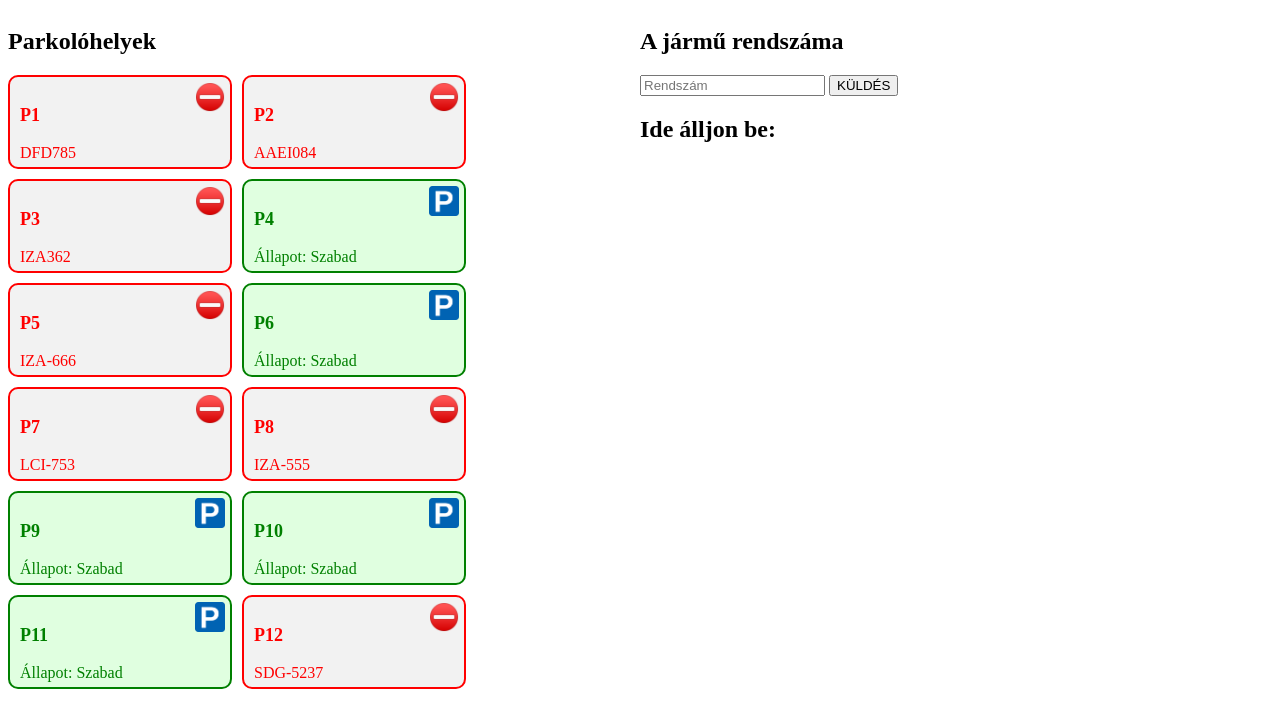
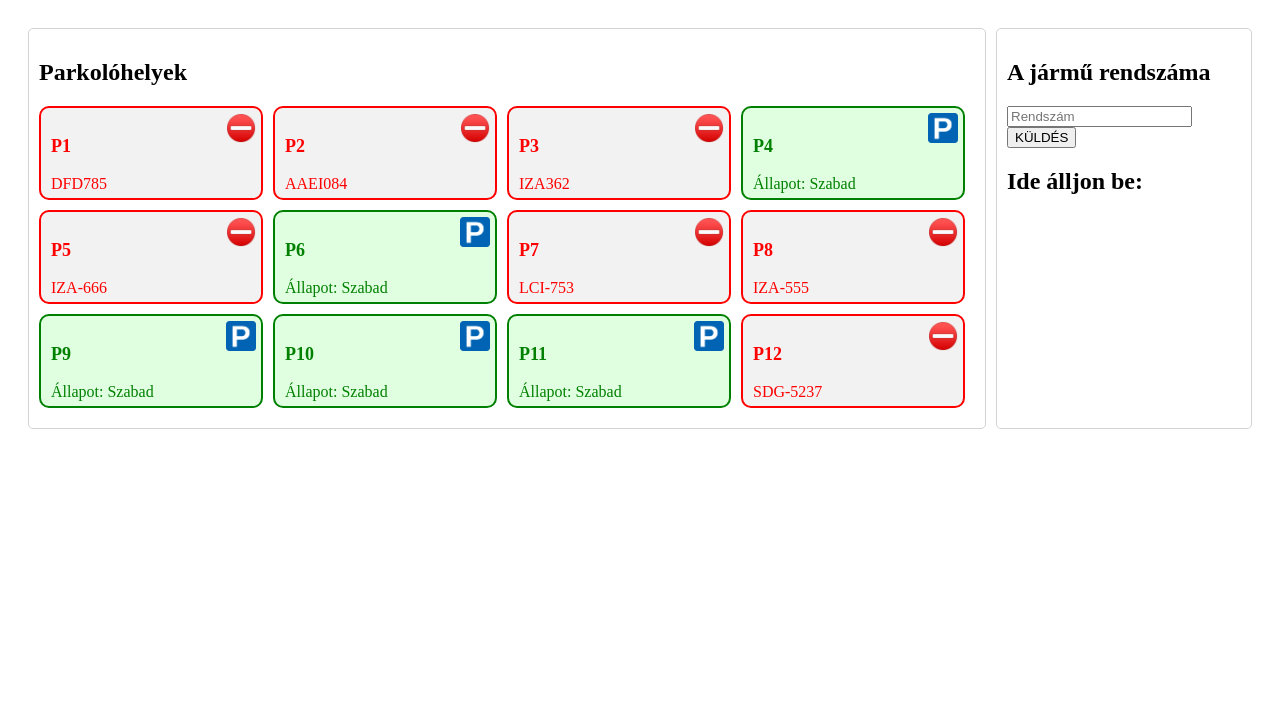
Before and after one commit to kobanya/Parkolohaz_Flask, a Flask app: page / in a window 1280 px wide. Shown: the top 728 px of the page. Run offline with Flask 3, Linux system fonts and the light colour scheme.

Commit message:
A két konténer áthelyezése és arányainak beállítása 20:80%

```diff
--- a/templates/index.html
+++ b/templates/index.html
@@ -6,42 +6,76 @@
     <title>Parkolóház</title>
     <style>
         /* CSS stílusok itt */
+        .container {
+            display: flex;
+            justify-content: space-between;
+            padding: 20px;
+        }
+        .container {
+        display: flex;
+        flex-direction: row; /* Alapértelmezett irány (vízszintes) */
+        }
+
+        .container > div:first-child {
+         flex: 8; /* A bal konténer 70% szélességet kap */
+        }
+
+        .container > div:last-child {
+         flex: 2; /* A jobb konténer 30% szélességet kap */
+        }
+
+        /* Stílus a bal oldali tartalomhoz */
+        .bal_oldal {
+            flex: 1;
+            padding: 10px;
+            border: 1px solid lightgray;
+            border-radius: 5px;
+            margin-right: 10px;
+        }
+
+        /* Stílus a jobb oldali tartalomhoz */
+        .jobb_oldal {
+            flex: 1;
+            padding: 10px;
+            border: 1px solid lightgray;
+            border-radius: 5px;
+        }
+
         .kartya {
             background-color: #f2f2f2;
             border: 1px solid #ddd;
             padding: 10px;
-            border-radius: 10px; /* Kerekített szélek */
-            width: 200px; /* Szélesség 200px */
-            height: 70px; /* Magasság */
-            display: inline-block; /* Egymás mellett helyezkedés */
-            margin-right: 10px; /* Jobb margó a kártyák között */
+            border-radius: 10px;
+            width: 200px;
+            height: 70px;
+            display: inline-block;
+            margin-right: 10px;
             margin-bottom: 10px;
-            position: relative; /* Pozíció beállítása relatívvá, hogy a gyerekeket a szülőhöz viszonyítva pozicionálhassuk */
+            position: relative;
         }
 
         .szabad {
-            color: green; /* Szövegszín */
-            background-color: #e0ffe0; /* Nagyon világoszöld háttérszín */
-            border: 2px solid green; /* zöld keret hozzáadása */
+            color: green;
+            background-color: #e0ffe0;
+            border: 2px solid green;
         }
 
         .foglalt {
             color: red;
-            border: 2px solid red; /* Vörös keret hozzáadása */
+            border: 2px solid red;
         }
 
         .ikon {
-            position: absolute; /* Pozíció beállítása abszolúttá, hogy szabadon pozicionálhassuk a szülőhöz képest */
-            top: 5px; /* A kártya felső széléhez rögzítjük az ikont */
-            right: 5px; /* A kártya jobb széléhez rögzítjük az ikont */
-            width: 10px; /* Ikon szélessége */
-            height: 10px; /* Ikon magassága */
+            position: absolute;
+            top: 5px;
+            right: 5px;
+            width: 10px;
+            height: 10px;
             padding: 10px;
-            background-image: url('static/parkolo.png'); /* Ikon képének hivatkozása */
-            background-size: cover; /* Az ikon képét kitölti az ikon méreteivel */
+            background-image: url('static/parkolo.png');
+            background-size: cover;
         }
 
-        /* Módosítás: Foglalt kártyákhoz tartozó ikon */
         .tiltott_behajtas {
             position: absolute;
             top: 5px;
@@ -51,25 +85,26 @@
             padding: 10px;
             background-image: url('static/behajtani_tilos.png');
             background-size: cover;
-                    }
-
-        /* Módosítás: Rendszám nagyobb betűméret */
-        .kartya .rendszam {
-            font-size: 18px; /* pixeles betűméret  */
-            font-weight: bold; /* Vastag (bold) betűtípus */
         }
 
+        .kartya .rendszam {
+            font-size: 18px;
+            font-weight: bold;
+        }
     </style>
 </head>
 <body>
-    <div style="display: flex;">
-        <div style="flex: 1;">
+    <div class="container">
+        <!-- Bal oldali tartalom -->
+        <div class="bal_oldal">
             <h2>Parkolóhelyek</h2>
             <div id="parkolohelyek">
                 <!-- Parkolóhelyek megjelenítése itt -->
             </div>
         </div>
-        <div style="flex: 1;">
+
+        <!-- Jobb oldali tartalom -->
+        <div class="jobb_oldal">
             <h2>A jármű rendszáma</h2>
             <div>
                 <input type="text" id="rendszam" placeholder="Rendszám" />
```
